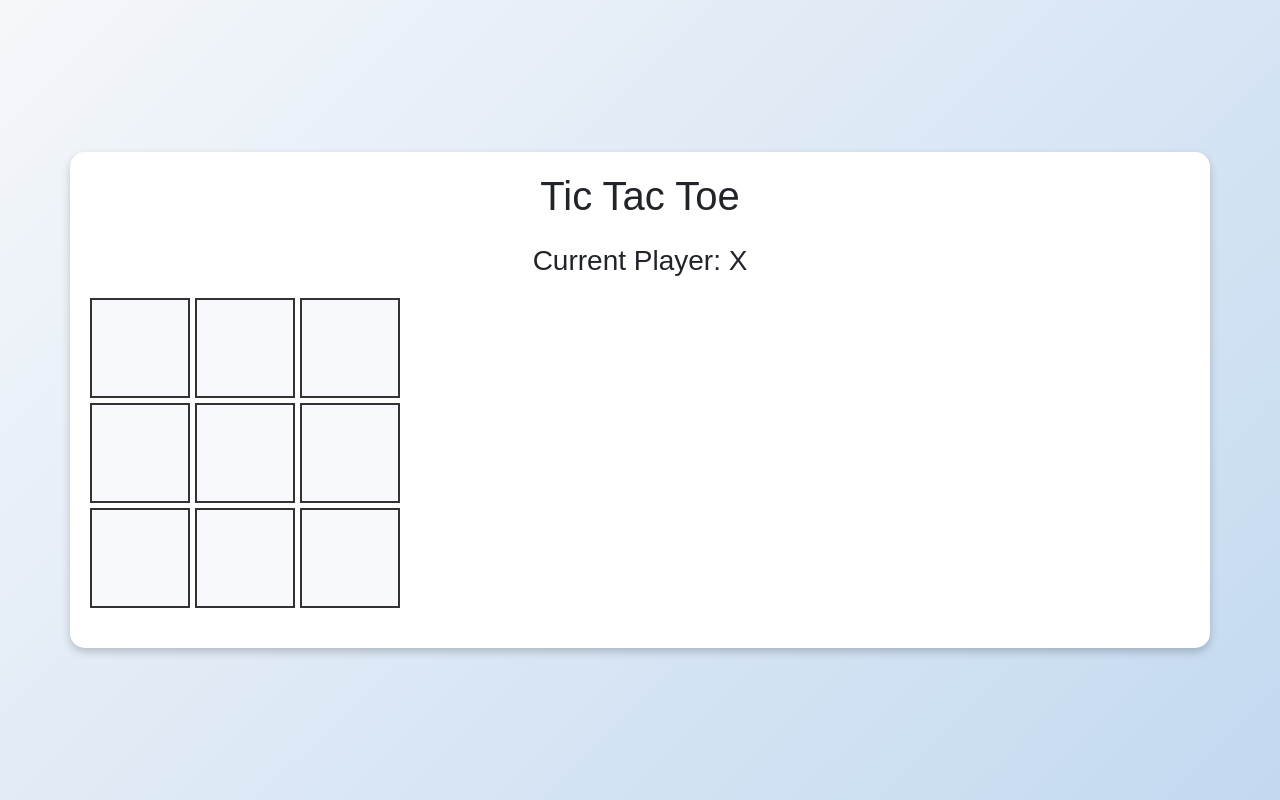
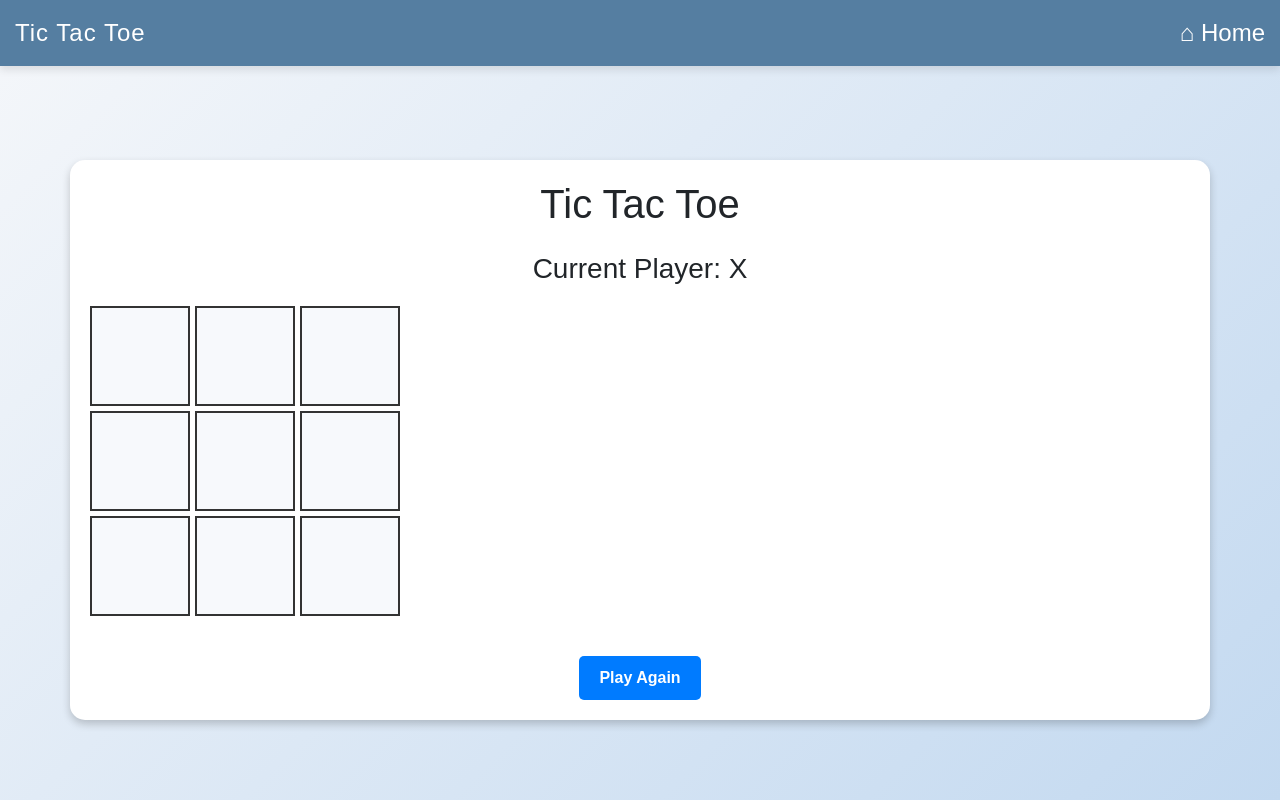
Before and after one commit to bpmc-group/bpmc, a Django app: page /tic_tac_toe/play/ in a window 1280 px wide. Run offline with Django 5.2, Linux system fonts and the light colour scheme.

Commit message:
Added home icons and removed duplicate URLs

```diff
--- a/tic_tac_toe/templates/tic_tac_toe/play.html
+++ b/tic_tac_toe/templates/tic_tac_toe/play.html
@@ -11,12 +11,43 @@
     /* Center the game in the viewport */
     body {
       display: flex;
+      flex-direction: column;
       justify-content: center;
       align-items: center;
       min-height: 100vh;
       margin: 0;
-      background: linear-gradient(135deg, #f5f7fa, #c3d9f0); /* Add background color */
+      background: linear-gradient(135deg, #f5f7fa, #c3d9f0);
       font-family: Arial, sans-serif;
+    }
+
+    .header {
+      background: #557ea1;
+      color: white;
+      padding: 15px;
+      display: flex;
+      justify-content: space-between;
+      align-items: center;
+      width: 100%;
+      box-shadow: 0px 4px 8px rgba(0, 0, 0, 0.1);
+      position: fixed;
+      top: 0;
+    }
+
+    .header h1 {
+      margin: 0;
+      font-size: 24px;
+      letter-spacing: 1px;
+    }
+
+    .header .home-icon {
+      font-size: 24px;
+      cursor: pointer;
+      text-decoration: none;
+      color: white;
+    }
+
+    .header .home-icon:hover {
+      color: #d3e3f1;
     }
 
     .container {
@@ -25,6 +56,7 @@
       border-radius: 15px;
       padding: 20px;
       box-shadow: 0 4px 8px rgba(0, 0, 0, 0.2);
+      margin-top: 80px; /* Spacing for the fixed header */
     }
 
     .board {
@@ -75,6 +107,7 @@
       font-weight: bold;
       border-radius: 5px;
       transition: all 0.3s ease;
+      margin-top: 20px;
     }
 
     .btn-primary:hover {
@@ -83,15 +116,20 @@
   </style>
 </head>
 <body>
+<!-- Header -->
+<div class="header">
+  <h1>Tic Tac Toe</h1>
+  <a href="http://127.0.0.1:8000/auth/home/" class="home-icon">
+      <span>&#x2302; Home</span>
+  </a>
+</div>
+
+<!-- Game Container -->
 <div class="container">
   <h1 class="mb-4">Tic Tac Toe</h1>
 
   {% if winner %}
     <h2 class="winner-text">Winner: {{ winner }}! Congrats!</h2>
-    <form method="POST">
-      {% csrf_token %}
-      <button type="submit" name="reset" class="btn btn-primary">Play Again</button>
-    </form>
   {% else %}
     <h3>Current Player: {{ current_player }}</h3>
   {% endif %}
@@ -123,6 +161,11 @@
       {% endfor %}
     {% endfor %}
   </div>
+
+  <form method="POST">
+    {% csrf_token %}
+    <button type="submit" name="reset" class="btn btn-primary">Play Again</button>
+  </form>
 </div>
 
 <script>
--- a/tic_tac_toe/urls.py
+++ b/tic_tac_toe/urls.py
@@ -3,6 +3,6 @@ from django.urls import path, include
 from . import views
 
 urlpatterns = [
-    path('admin/', admin.site.urls),
+    # path('admin/', admin.site.urls),
     path('play/', views.play, name='play'),
 ]
```
Also changed, not shown: snake_game/templates/snake_game/snake.html (+42 -1 lines).
